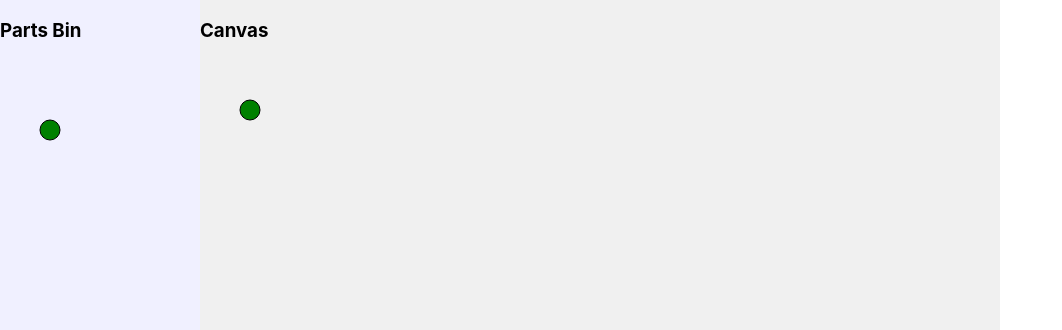
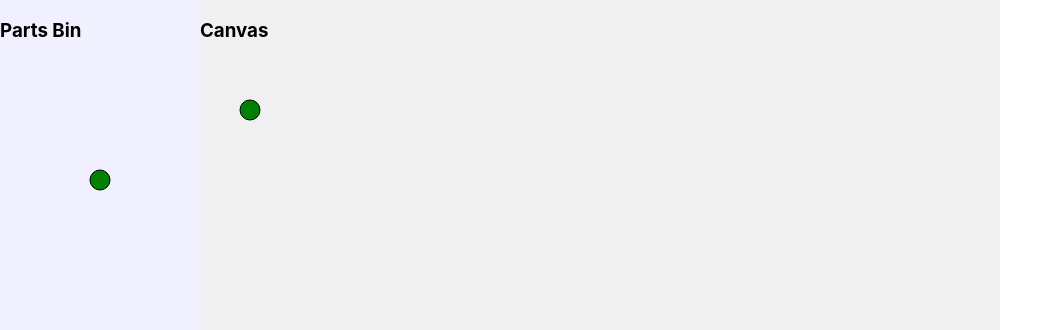
Before and after one commit to brennancheung/volgenic, a React (Create React App) app in the folder 16-latest-react/: page / in a window 1280 px wide. Shown: the top 330 px of the page, without its empty margins (0-1062 px from the left). Built offline with nearby package versions, Linux system fonts and the light colour scheme.

Commit message:
Refactor out into useDraggable hook

```diff
--- a/16-latest-react/src/parts/Transistor.js
+++ b/16-latest-react/src/parts/Transistor.js
@@ -1,63 +1,16 @@
-import React, { useCallback, useContext, useRef, useState } from 'react'
+import React from 'react'
 import PropTypes from 'prop-types'
-import { CanvasContext } from '../canvas/Canvas'
+import useDraggable from '../util/useDraggable'
 
 // <img src="/images/parts/transistor.png" alt="" width="100" height="100" />
 //
 const Transistor = ({ x = 50, y = 50, r = 10, stroke = 'black' }) => {
-  // `mousemove` will not generate events if the user moves the mouse too fast
-  // because the `mousemove` only gets sent when the mouse is still over the object.
-  // To work around this issue, we `addEventListener` to the parent canvas.
-  const canvasRef = useContext(CanvasContext)
-
-  const [dragging, setDragging] = useState(false)
-
-  // Original position independent of any dragging.  Updated when done dragging.
-  const [originalCoord, setOriginalCoord] = useState({ x, y })
-
-  // The distance the mouse has moved since `mousedown`.
-  const [delta, setDelta] = useState({ x: 0, y: 0 })
-
-  // Store startDragPos in a `ref` so handlers always have the latest value.
-  const startDragPos = useRef({ x: 0, y: 0 })
-
-  // The current object position is the original starting position + the distance
-  // the mouse has moved since the start of the drag.
-  const xPos = originalCoord.x + delta.x
-  const yPos = originalCoord.y + delta.y
+  const { xPos, yPos, dragging, svgProps } = useDraggable({ x, y })
   const transform = `translate(${xPos}, ${yPos})`
-
-  // `useCallback` is needed because `removeEventListener`` requires the handler
-  // to be the same as `addEventListener`.  Without `useCallback` React will
-  // create a new handler each render.
-  const handleParentMouseMove = useCallback(e => {
-    setDelta({
-      x: e.clientX - startDragPos.current.x,
-      y: e.clientY - startDragPos.current.y,
-    })
-  }, [])
-
-  const handleMouseDown = e => {
-    setDragging(true)
-    startDragPos.current = { x: e.clientX, y: e.clientY }
-    canvasRef.current.addEventListener('mousemove', handleParentMouseMove)
-  }
-
-  const handleMouseUp = e => {
-    setDragging(false)
-    setOriginalCoord({ x: xPos, y: yPos })
-    startDragPos.current = { x: 0, y: 0 }
-    setDelta({ x: 0, y: 0 })
-    canvasRef.current.removeEventListener('mousemove', handleParentMouseMove)
-  }
-
   const fill = dragging ? 'red' : 'green'
 
   return (
-    <svg style={{ userSelect: 'none' }}
-      onMouseDown={handleMouseDown}
-      onMouseUp={handleMouseUp}
-    >
+    <svg {...svgProps}>
       <circle transform={transform} cx="0" cy="0" r={r} fill={fill} stroke={stroke} />
     </svg>
   )
--- /dev/null
+++ b/16-latest-react/src/util/useDraggable.js
@@ -0,0 +1,63 @@
+import { useCallback, useContext, useRef, useState } from 'react'
+import { CanvasContext } from '../canvas/Canvas'
+
+// @param x (Number) The starting x coordinate
+// @param y (Number) The starting y coordinate
+
+const useDraggable = ({ x, y }) => {
+  // `mousemove` will not generate events if the user moves the mouse too fast
+  // because the `mousemove` only gets sent when the mouse is still over the object.
+  // To work around this issue, we `addEventListener` to the parent canvas.
+  const canvasRef = useContext(CanvasContext)
+
+  const [dragging, setDragging] = useState(false)
+
+  // Original position independent of any dragging.  Updated when done dragging.
+  const [originalCoord, setOriginalCoord] = useState({ x, y })
+
+  // The distance the mouse has moved since `mousedown`.
+  const [delta, setDelta] = useState({ x: 0, y: 0 })
+
+  // Store startDragPos in a `ref` so handlers always have the latest value.
+  const startDragPos = useRef({ x: 0, y: 0 })
+
+  // The current object position is the original starting position + the distance
+  // the mouse has moved since the start of the drag.
+  const xPos = originalCoord.x + delta.x
+  const yPos = originalCoord.y + delta.y
+
+  // `useCallback` is needed because `removeEventListener`` requires the handler
+  // to be the same as `addEventListener`.  Without `useCallback` React will
+  // create a new handler each render.
+  const handleParentMouseMove = useCallback(e => {
+    setDelta({
+      x: e.clientX - startDragPos.current.x,
+      y: e.clientY - startDragPos.current.y,
+    })
+  }, [])
+
+  const handleMouseDown = useCallback(e => {
+    setDragging(true)
+    startDragPos.current = { x: e.clientX, y: e.clientY }
+    canvasRef.current.addEventListener('mousemove', handleParentMouseMove)
+  }, [canvasRef, handleParentMouseMove])
+
+  const handleMouseUp = useCallback(e => {
+    setDragging(false)
+    setOriginalCoord({ x: xPos, y: yPos })
+    startDragPos.current = { x: 0, y: 0 }
+    setDelta({ x: 0, y: 0 })
+    canvasRef.current.removeEventListener('mousemove', handleParentMouseMove)
+  }, [canvasRef, handleParentMouseMove, xPos, yPos])
+
+  const svgProps = {
+    style: { userSelect: 'none' },
+    onMouseDown: handleMouseDown,
+    onMouseUp: handleMouseUp,
+    transform: `translate(${xPos}, ${yPos})`,
+  }
+
+  return { xPos, yPos, dragging, svgProps }
+}
+
+export default useDraggable
```
